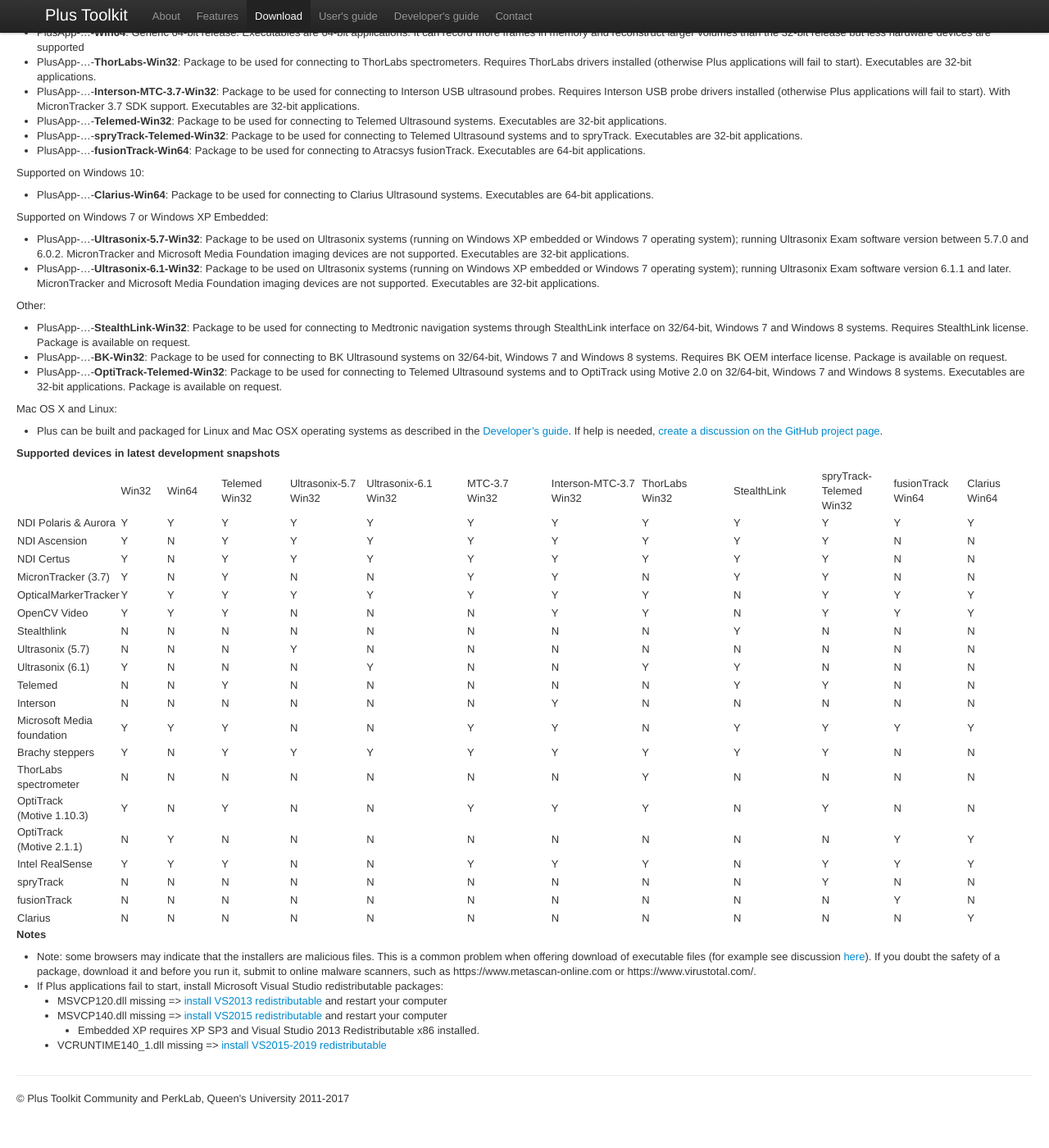
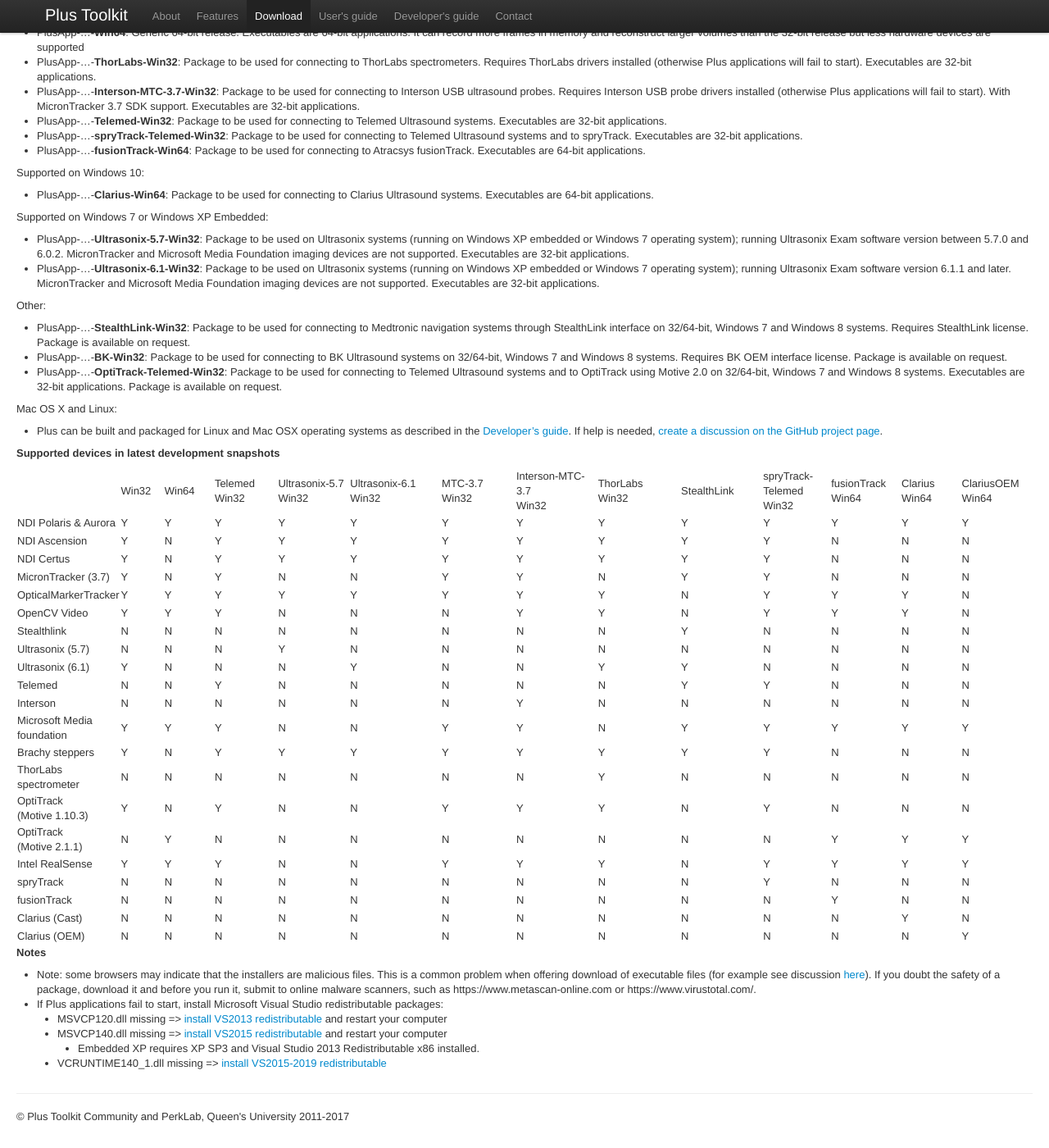
Before and after one commit to PlusToolkit/plustoolkit.github.io, a Jekyll site: the page built from download.md, in a window 1280 px wide and 1400 px high, scrolled down 296 px. Shown: the whole window at 82% size. Built offline with Jekyll 4.4.1, drawn with Linux system fonts in a browser that asks for light colours; before the commit the page ends 1674 px from its top, so only the background shows below that.

Commit message:
Add ClariusOEM to downloads page

```diff
--- a/download.md
+++ b/download.md
@@ -82,9 +82,12 @@
 			Win64</td>
 			<td style="width: 99px;">Clarius<br />
 			Win64</td>
+			<td style="width: 99px;">ClariusOEM<br />
+			Win64</td>
 		</tr>
 		<tr height="20">
 			<td height="20" style="height: 20px;">NDI Polaris &amp; Aurora</td>
+			<td>Y</td>
 			<td>Y</td>
 			<td>Y</td>
 			<td>Y</td>
@@ -112,6 +115,7 @@
 			<td>Y</td>
 			<td>N</td>
 			<td>N</td>
+			<td>N</td>
 		</tr>
 		<tr height="20">
 			<td height="20" style="height: 20px;">NDI Certus</td>
@@ -125,6 +129,7 @@
 			<td>Y</td>
 			<td>Y</td>
 			<td>Y</td>
+			<td>N</td>
 			<td>N</td>
 			<td>N</td>
 		</tr>
@@ -142,6 +147,7 @@
 			<td>Y</td>
 			<td>N</td>
 			<td>N</td>
+			<td>N</td>
 		</tr>
 		<tr height="20">
 			<td height="20" style="height: 20px;">OpticalMarkerTracker</td>
@@ -157,6 +163,7 @@
 			<td>Y</td>
 			<td>Y</td>
 			<td>Y</td>
+			<td>N</td>
 		</tr>
 		<tr height="20">
 			<td height="20" style="height: 20px;">OpenCV Video</td>
@@ -172,6 +179,7 @@
 			<td>Y</td>
 			<td>Y</td>
 			<td>Y</td>
+			<td>N</td>
 		</tr>
 		<tr height="20">
 			<td height="20" style="height: 20px;">Stealthlink</td>
@@ -187,6 +195,7 @@
 			<td>N</td>
 			<td>N</td>
 			<td>N</td>
+			<td>N</td>
 		</tr>
 		<tr height="20">
 			<td height="20" style="height: 20px;">Ultrasonix (5.7)</td>
@@ -194,6 +203,7 @@
 			<td>N</td>
 			<td>N</td>
 			<td>Y</td>
+			<td>N</td>
 			<td>N</td>
 			<td>N</td>
 			<td>N</td>
@@ -217,6 +227,7 @@
 			<td>N</td>
 			<td>N</td>
 			<td>N</td>
+			<td>N</td>
 		</tr>
 		<tr height="20">
 			<td height="20" style="height: 20px;">Telemed</td>
@@ -232,6 +243,7 @@
 			<td>Y</td>
 			<td>N</td>
 			<td>N</td>
+			<td>N</td>
 		</tr>
 		<tr height="20">
 			<td height="20" style="height: 20px;">Interson</td>
@@ -242,6 +254,7 @@
 			<td>N</td>
 			<td>N</td>
 			<td>Y</td>
+			<td>N</td>
 			<td>N</td>
 			<td>N</td>
 			<td>N</td>
@@ -262,6 +275,7 @@
 			<td>Y</td>
 			<td>Y</td>
 			<td>Y</td>
+			<td>Y</td>
 		</tr>
 		<tr height="20">
 			<td height="20" style="height: 20px;">Brachy steppers</td>
@@ -277,6 +291,7 @@
 			<td>Y</td>
 			<td>N</td>
 			<td>N</td>
+			<td>N</td>
 		</tr>
 		<tr height="20">
 			<td height="20" style="height: 20px;">ThorLabs spectrometer</td>
@@ -288,6 +303,7 @@
 			<td>N</td>
 			<td>N</td>
 			<td>Y</td>
+			<td>N</td>
 			<td>N</td>
 			<td>N</td>
 			<td>N</td>
@@ -307,6 +323,7 @@
 			<td>Y</td>
 			<td>N</td>
 			<td>N</td>
+			<td>N</td>
 		</tr>
 		<tr height="20">
 			<td height="20" style="height: 20px;">OptiTrack<br />(Motive 2.1.1)</td>
@@ -322,6 +339,7 @@
 			<td>N</td>
 			<td>Y</td>
 			<td>Y</td>
+			<td>Y</td>
 		</tr>
 		<tr height="20">
 			<td height="20" style="height: 20px;">Intel RealSense</td>
@@ -334,6 +352,7 @@
 			<td>Y</td>
 			<td>Y</td>
 			<td>N</td>
+			<td>Y</td>
 			<td>Y</td>
 			<td>Y</td>
 			<td>Y</td>
@@ -352,6 +371,7 @@
 			<td>Y</td>
 			<td>N</td>
 			<td>N</td>
+			<td>N</td>
 		</tr>
 		<tr height="20">
 			<td height="20" style="height: 20px;">fusionTrack</td>
@@ -367,9 +387,27 @@
 			<td>N</td>
 			<td>Y</td>
 			<td>N</td>
+			<td>N</td>
 		</tr>
 		<tr height="20">
-			<td height="20" style="height: 20px;">Clarius</td>
+			<td height="20" style="height: 20px;">Clarius (Cast)</td>
+			<td>N</td>
+			<td>N</td>
+			<td>N</td>
+			<td>N</td>
+			<td>N</td>
+			<td>N</td>
+			<td>N</td>
+			<td>N</td>
+			<td>N</td>
+			<td>N</td>
+			<td>N</td>
+			<td>Y</td>
+			<td>N</td>
+		</tr>
+		<tr height="20">
+			<td height="20" style="height: 20px;">Clarius (OEM)</td>
+			<td>N</td>
 			<td>N</td>
 			<td>N</td>
 			<td>N</td>
```
